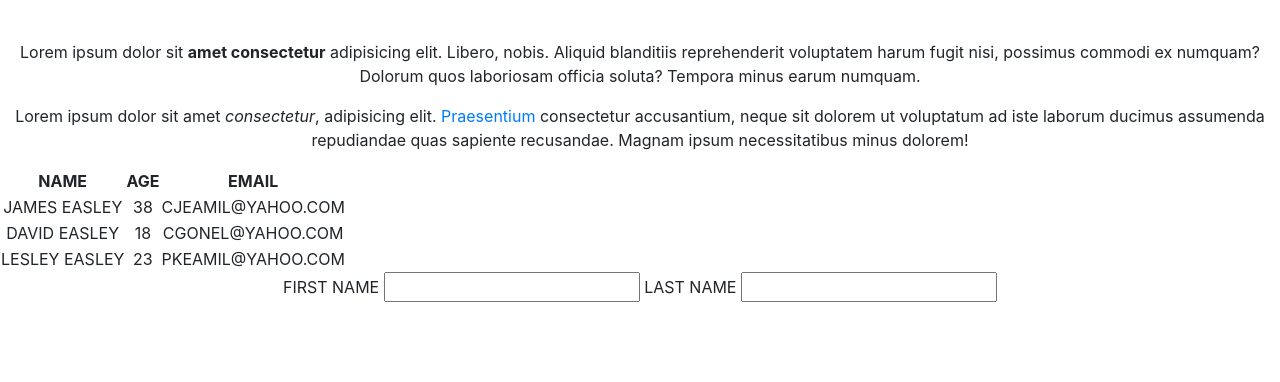
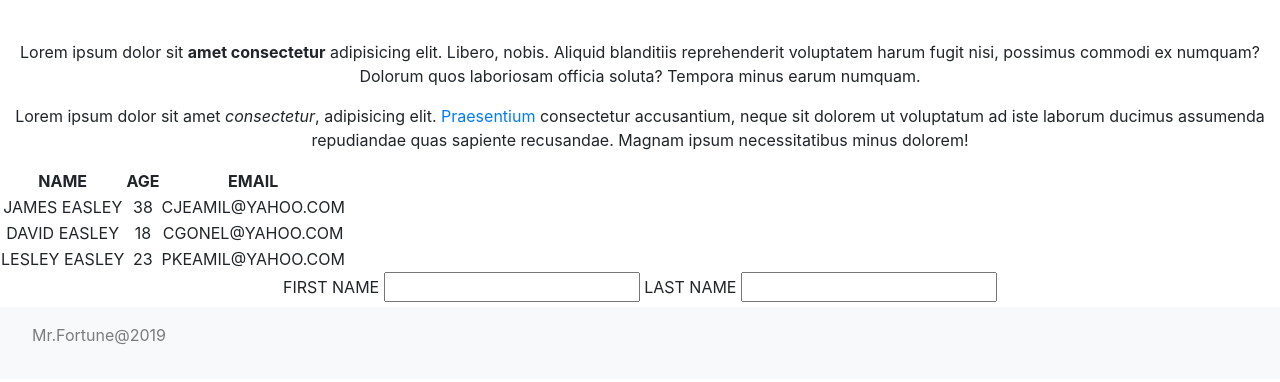
Before and after one commit to Jfortunegig/finally, a plain HTML site: page index.html in a window 1280 px wide. Shown: the part 254-636 px from the top of the page. Drawn offline with nearby package versions, Linux system fonts and the light colour scheme.

Commit message:
Update index.html
added footer to index

```diff
--- a/index.html
+++ b/index.html
@@ -121,6 +121,17 @@
             <input type="TEXT" name="FIRST NAME">
 
 
+<footer>
+        <nav class="navbar navbar-expand-lg navbar-light bg-light">
+                <a class="navbar-brand" href="#"></a>
+                <p class="navbar-text">Mr.Fortune@2019</p>
+        </nav>
+</footer>
+
+
+
+
+
             <script src="https://code.jquery.com/jquery-3.3.1.slim.min.js" integrity="sha384-q8i/X+965DzO0rT7abK41JStQIAqVgRVzpbzo5smXKp4YfRvH+8abtTE1Pi6jizo" crossorigin="anonymous"></script>
             <script src="https://cdnjs.cloudflare.com/ajax/libs/popper.js/1.14.7/umd/popper.min.js" integrity="sha384-UO2eT0CpHqdSJQ6hJty5KVphtPhzWj9WO1clHTMGa3JDZwrnQq4sF86dIHNDz0W1" crossorigin="anonymous"></script>
             <script src="https://stackpath.bootstrapcdn.com/bootstrap/4.3.1/js/bootstrap.min.js" integrity="sha384-JjSmVgyd0p3pXB1rRibZUAYoIIy6OrQ6VrjIEaFf/nJGzIxFDsf4x0xIM+B07jRM" crossorigin="anonymous"></script>
```
